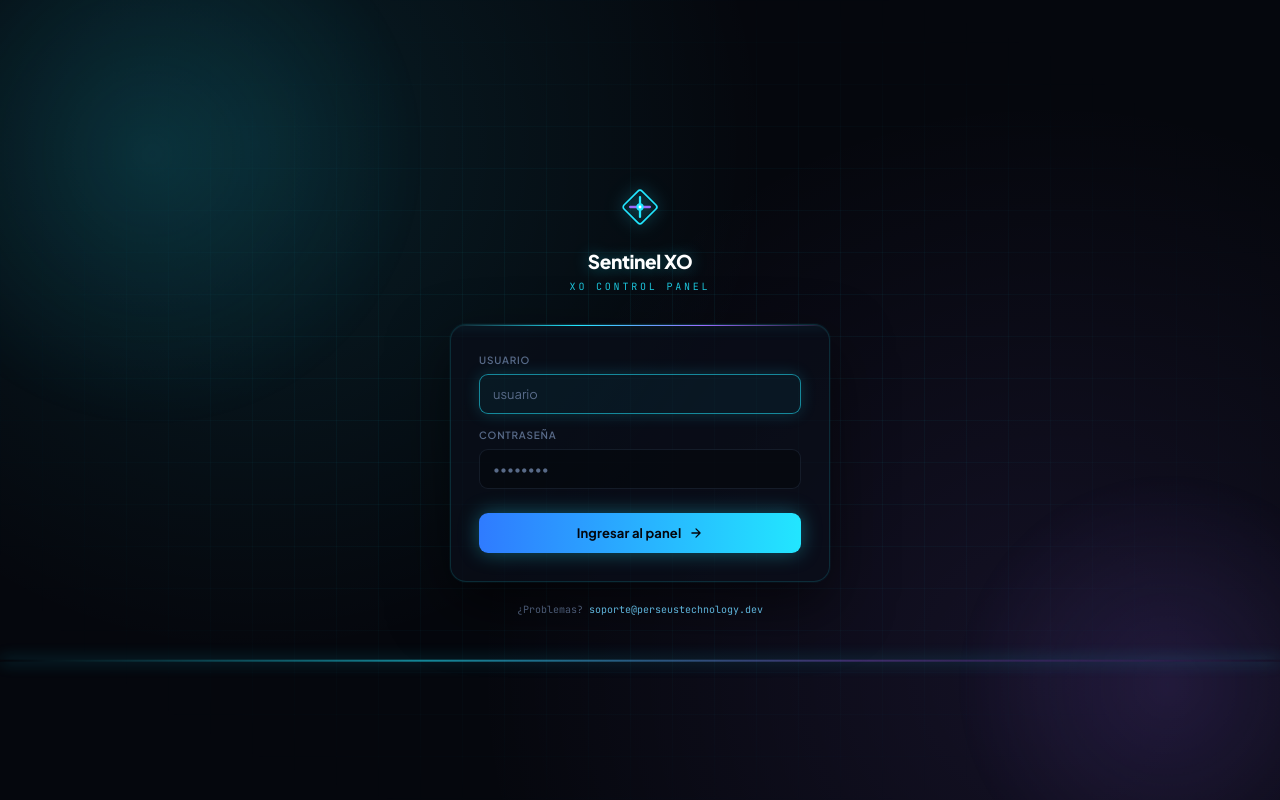
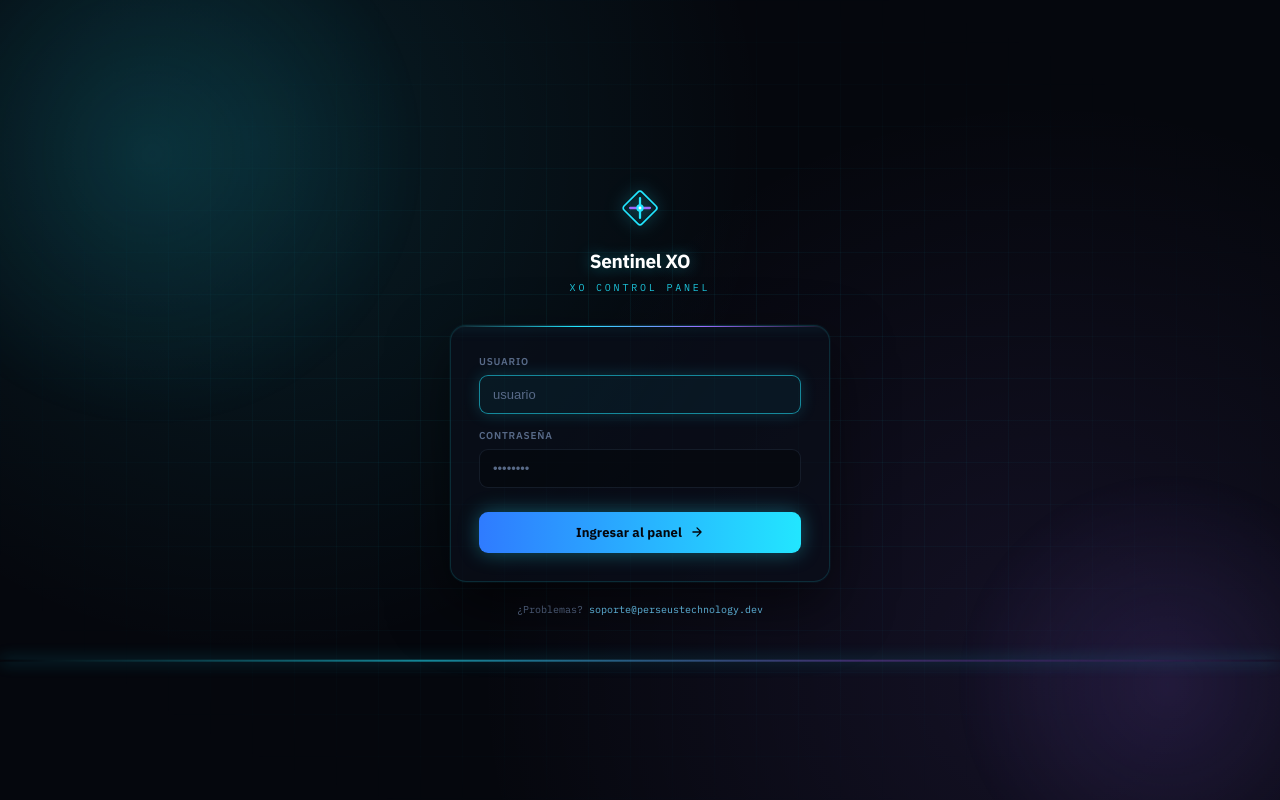
Before and after one commit to lordPobre/sentinelXO, a Django app: page /auth/login/?next=/dashboard/select/ in a window 1280 px wide. Run offline with Django 5.2, Linux system fonts and the light colour scheme; parts of the project's set-up code (start-up, migrations or seed data) failed here and were passed over; some libraries are stand-ins or nearby versions.

Commit message:
Correccion tipografia

```diff
--- a/templates/base/base.html
+++ b/templates/base/base.html
@@ -17,7 +17,7 @@
 
   <link rel="preconnect" href="https://fonts.googleapis.com">
   <link rel="preconnect" href="https://fonts.gstatic.com" crossorigin>
-  <link href="https://fonts.googleapis.com/css2?family=Plus+Jakarta+Sans:wght@300;400;500;600;700;800&family=JetBrains+Mono:wght@300;400;500;600&display=swap" rel="stylesheet">
+  <link href="https://fonts.googleapis.com/css2?family=IBM+Plex+Sans:wght@400;500;600;700&family=IBM+Plex+Mono:wght@400;500;600&display=swap" rel="stylesheet">
 
   <!-- Tailwind retirado: el único uso en todas las plantillas era class="h-full",
        ya cubierto por `html, body { height: 100% }`. Sin utilidades Tailwind. -->
@@ -109,8 +109,8 @@
       --teal-tint:    rgba(34,230,255,0.10); --teal-line:   rgba(34,230,255,0.24);
 
       /* ── Tipografía ──────────────────────────────────────────── */
-      --font-sans: 'Plus Jakarta Sans', system-ui, -apple-system, sans-serif;
-      --font-mono: 'JetBrains Mono', ui-monospace, 'SFMono-Regular', monospace;
+      --font-sans: 'IBM Plex Sans', system-ui, -apple-system, sans-serif;
+      --font-mono: 'IBM Plex Mono', ui-monospace, 'SFMono-Regular', monospace;
 
       --fs-3xs:  0.5625rem;  --fs-2xs:  0.625rem;  --fs-xs:  0.6875rem;
       --fs-sm:   0.75rem;    --fs-base: 0.8125rem; --fs-md:  0.875rem;
@@ -334,7 +334,7 @@
     .kpi-card.kpi-accent::before { background: var(--cyan); box-shadow: 0 0 16px var(--cyan-glow); }
     .kpi-card:hover { border-color: var(--border-hover); }
     .kpi-label { font-size: var(--fs-2xs); font-weight: var(--fw-medium); letter-spacing: var(--tracking-wide); text-transform: uppercase; color: var(--text-3); margin-bottom: var(--space-3); }
-    .kpi-value { font-size: var(--fs-3xl); font-weight: var(--fw-bold); line-height: 1; color: var(--text); letter-spacing: -0.03em; margin-bottom: 6px; }
+    .kpi-value { font-size: var(--fs-3xl); font-weight: var(--fw-bold); line-height: 1; color: var(--text); letter-spacing: -0.03em; margin-bottom: 6px; font-variant-numeric: tabular-nums; }
 
     /* ── Nav (activo iluminado) ────────────────────────────────── */
     .nav-link {
```
